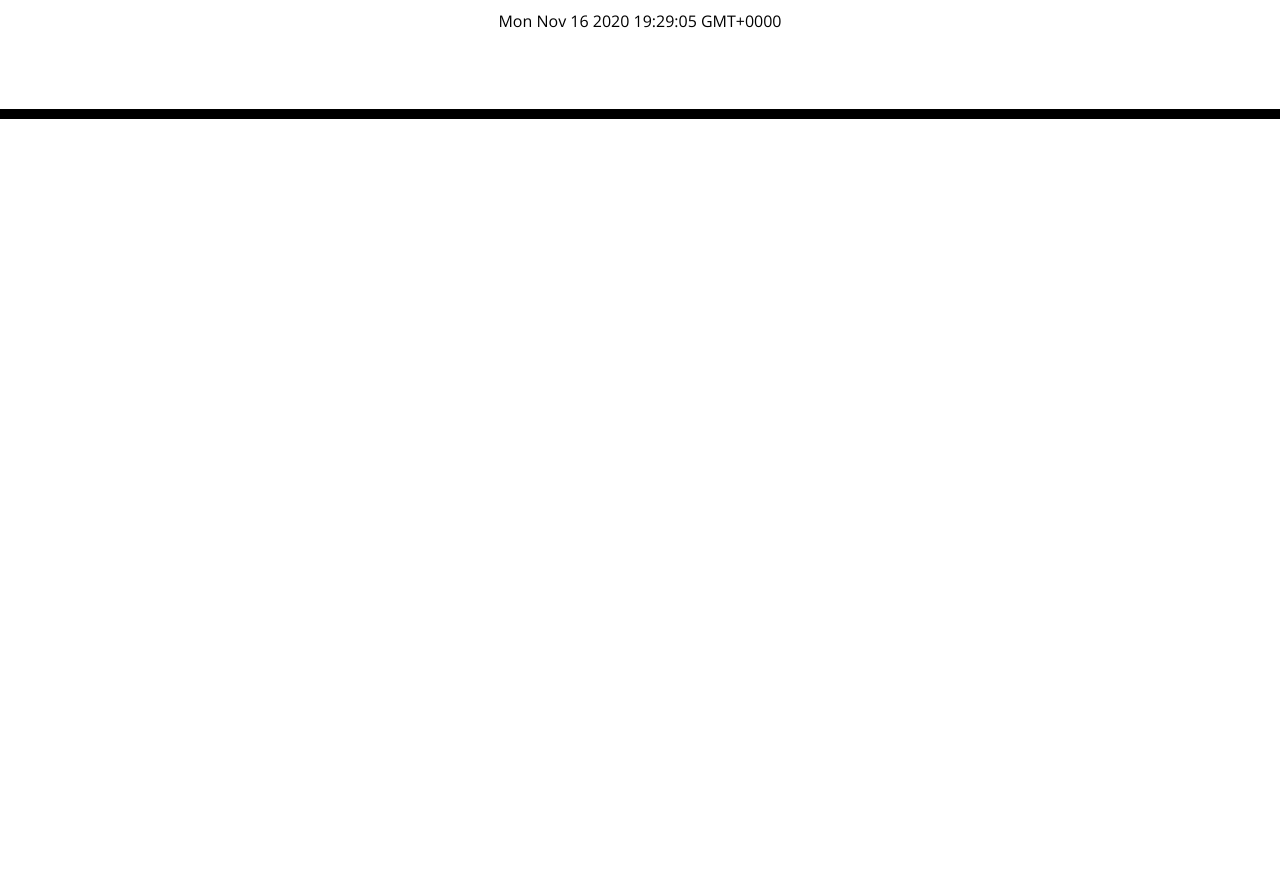
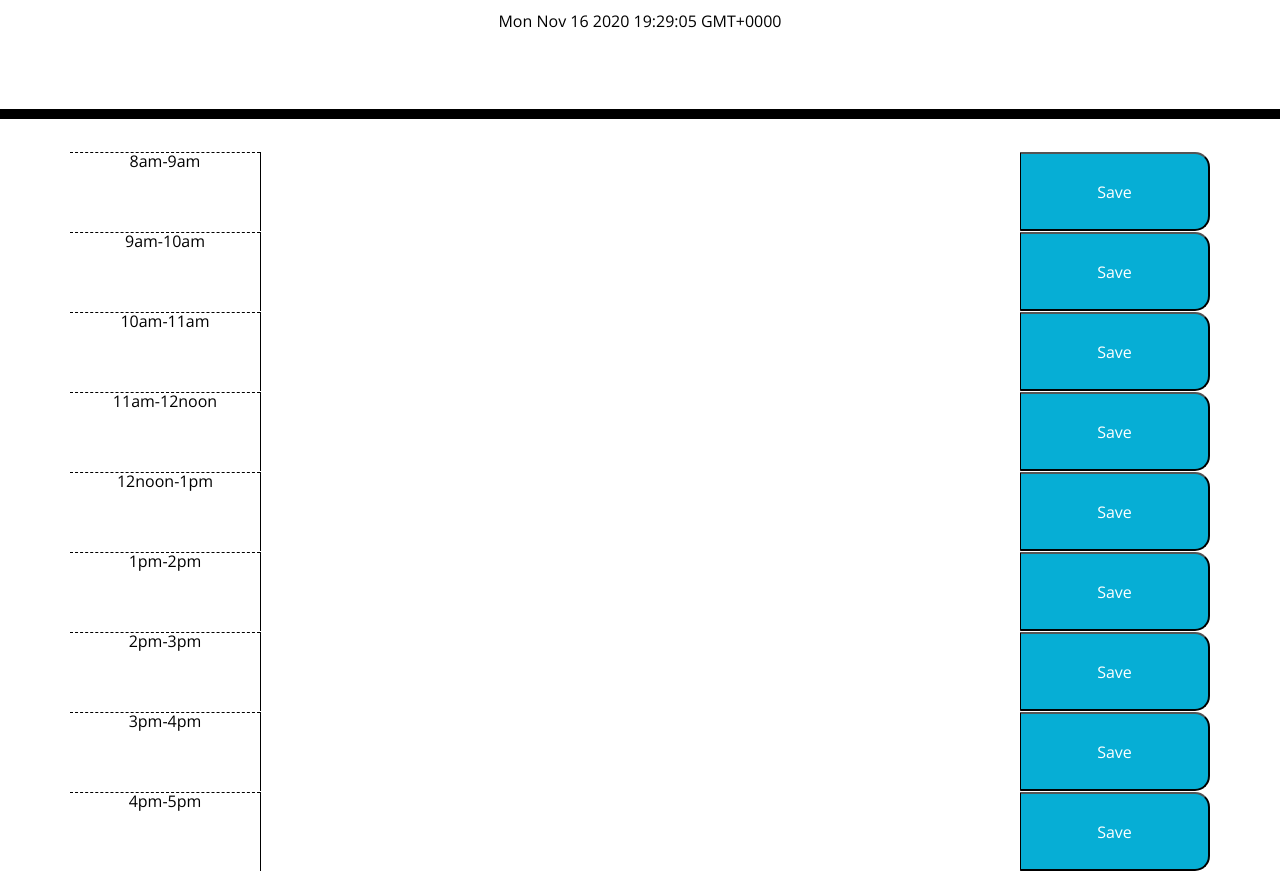
Before and after one commit to traceysaada/Work-Day-Scheduler, a plain HTML site: page index.html in a window 1280 px wide. Shown: the part 181-1052 px from the top of the page. Before the commit the page ends 800 px from the top, so only its background shows below. Drawn offline with nearby package versions, Linux system fonts and the light colour scheme.

Commit message:
set up time html

```diff
--- a/index.html
+++ b/index.html
@@ -31,7 +31,51 @@
     </header>
     <div class="container">
       <!-- Timeblocks go here -->
+      <div id="8" class="row time-block">
+        <div class="hour col-2">8am-9am</div>
+        <textarea class="col-8 description"></textarea>
+        <button class="col-2 saveBtn">Save</button>
+      </div>
+      <div id="9" class="row time-block">
+        <div class="hour col-2">9am-10am</div>
+        <textarea class="col-8 description"></textarea>
+        <button class="col-2 saveBtn">Save</button>
+      </div>
+      <div id="10" class="row time-block">
+        <div class="hour col-2">10am-11am</div>
+        <textarea class="col-8 description"></textarea>
+        <button class="col-2 saveBtn">Save</button>
+      </div>
+        <div id="11" class="row time-block">
+          <div class="hour col-2">11am-12noon</div>
+          <textarea class="col-8 description"></textarea>
+          <button class="col-2 saveBtn">Save</button>
     </div>
+    <div id="12" class="row time-block">
+      <div class="hour col-2">12noon-1pm</div>
+      <textarea class="col-8 description"></textarea>
+      <button class="col-2 saveBtn">Save</button>
+</div>
+<div id="1" class="row time-block">
+  <div class="hour col-2">1pm-2pm</div>
+  <textarea class="col-8 description"></textarea>
+  <button class="col-2 saveBtn">Save</button>
+</div>
+<div id="2" class="row time-block">
+  <div class="hour col-2">2pm-3pm</div>
+  <textarea class="col-8 description"></textarea>
+  <button class="col-2 saveBtn">Save</button>
+</div>
+<div id="3" class="row time-block">
+  <div class="hour col-2">3pm-4pm</div>
+  <textarea class="col-8 description"></textarea>
+  <button class="col-2 saveBtn">Save</button>
+</div>
+<div id="4" class="row time-block">
+  <div class="hour col-2">4pm-5pm</div>
+  <textarea class="col-8 description"></textarea>
+  <button class="col-2 saveBtn">Save</button>
+</div>
     <script src="https://cdnjs.cloudflare.com/ajax/libs/jquery/3.2.1/jquery.min.js"></script>
     <script src="https://cdnjs.cloudflare.com/ajax/libs/moment.js/2.24.0/moment.min.js"></script>
     <script src="script.js"></script>
```
Also changed, not shown: script.js (line endings or trailing spaces).
